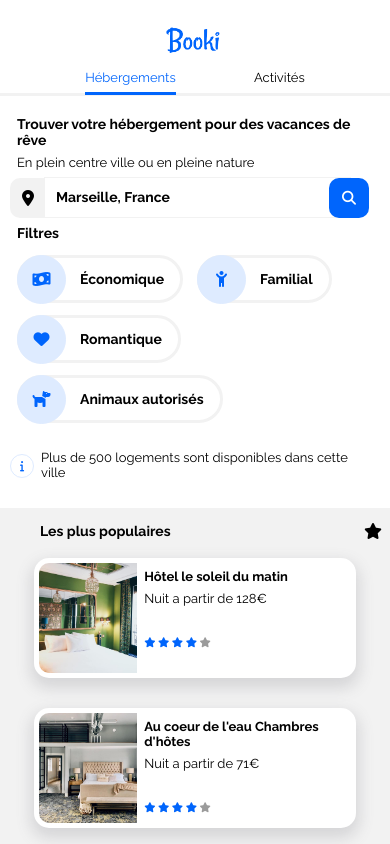
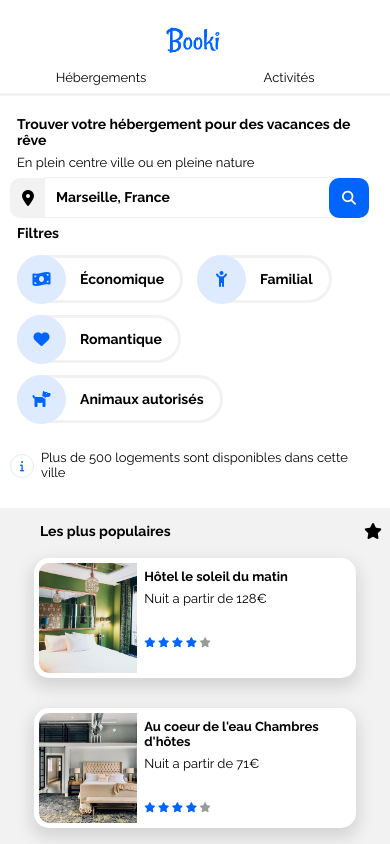
Before and after one commit to AnisGhub/anis_openclassrooms_p2, a plain HTML site: page index.html in a window 390 px wide. Shown: the top 844 px of the page. Drawn offline with Linux system fonts and the light colour scheme.

Commit message:
update nav style

```diff
--- a/assets/css/main.css
+++ b/assets/css/main.css
@@ -61,17 +61,40 @@ a{
     list-style: none;
 }
 .nav .nav__link{
-    padding-left: 30px;
+    width: 100px;
+    margin: -28px 10px 0 0;
+    padding-top: 29px;
+    text-align: center;
+    position: relative;
 }
-.nav .nav__link a{
-    color: #000;
-    text-decoration: none;
+.nav .nav__link:last-child{
+    margin-right: 0;
 }
-.nav .nav__link a:hover,.nav .nav__current a {
-    border-top: 3px solid var(--primary-color);
-    padding-top: 23px ;
+
+.nav .nav__link:hover::before{
+    content:'';
+    position: absolute;
+    top:0;
+    left:0;
+    width:100%;
+    height:3px;
+    background:var(--primary-color);
+}
+
+.nav .nav__link::before a:active{
+    content:'';
+    position: absolute;
+    top:0;
+    left:0;
+    width:100%;
+    height:3px;
+    background:var(--primary-color);
+}
+
+.nav .nav__link:hover a{
     color: var(--primary-color);
 }
+
 /* search form */
 .search{
     padding: 0 10px;
@@ -386,14 +409,14 @@ a{
         justify-content: space-evenly;
     }
     .nav .nav__link{
-        padding-left: unset;
+        width: 100%;
+        margin: 0 auto;
+        padding-top: unset;
+        text-align: center;
     }
-    .nav .nav__link a:hover, .nav .nav__current a{
-        padding-top: unset;
-        padding-bottom:7px ;
-        border-top: none;
-        border-bottom: 3px solid var(--primary-color);
-        color: var(--primary-color);
+    .nav .nav__link:hover::before{
+        top: unset;
+        bottom: -10px;
     }
     /* search form smartphones */
     .search .search__form{
--- a/index.html
+++ b/index.html
@@ -22,7 +22,7 @@
                     <img class="logo" src="assets/images/logo/Booki@3x.png" alt="logo de Booki">
                 </div>
                 <ul class="nav__menu typography3">
-                    <li class="nav__link nav__current">
+                    <li class="nav__link">
                         <a href="#hebergementsAnchor">Hébergements</a>
                     </li>
                     <li class="nav__link">
```
